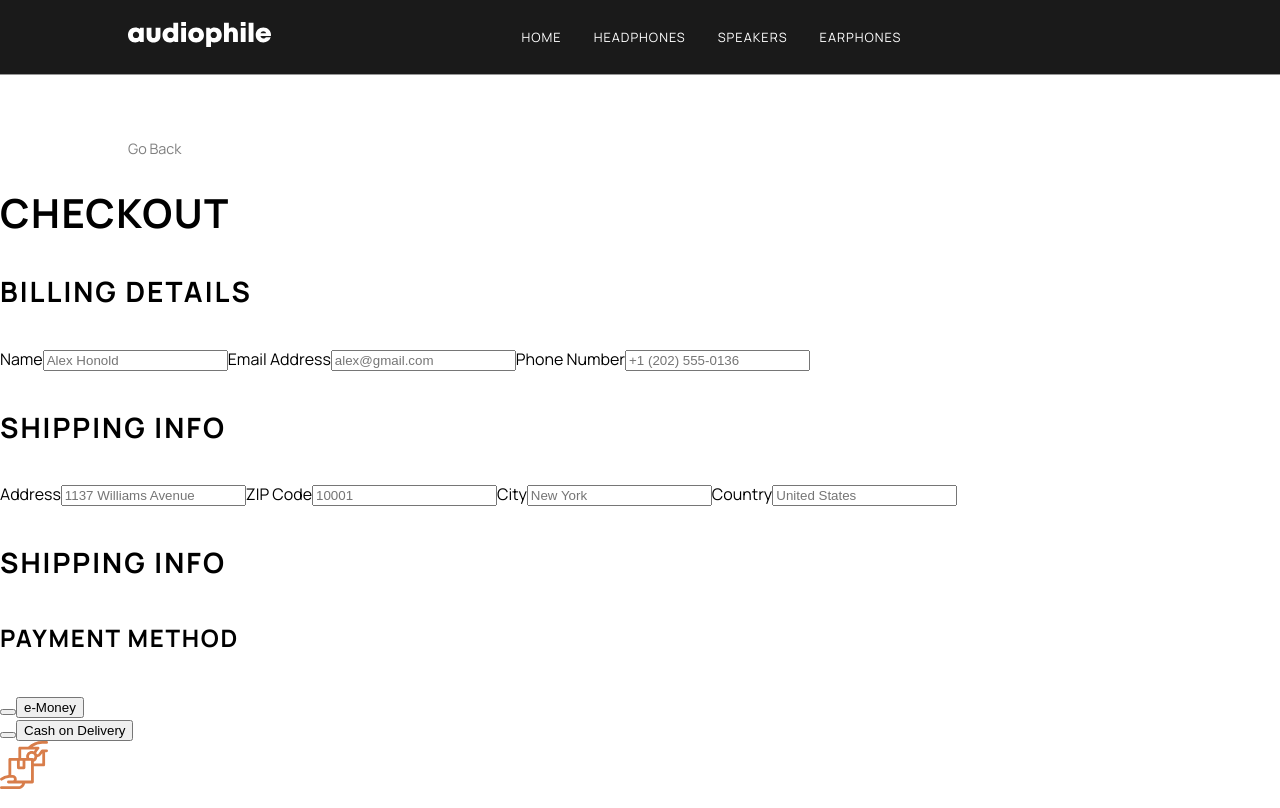
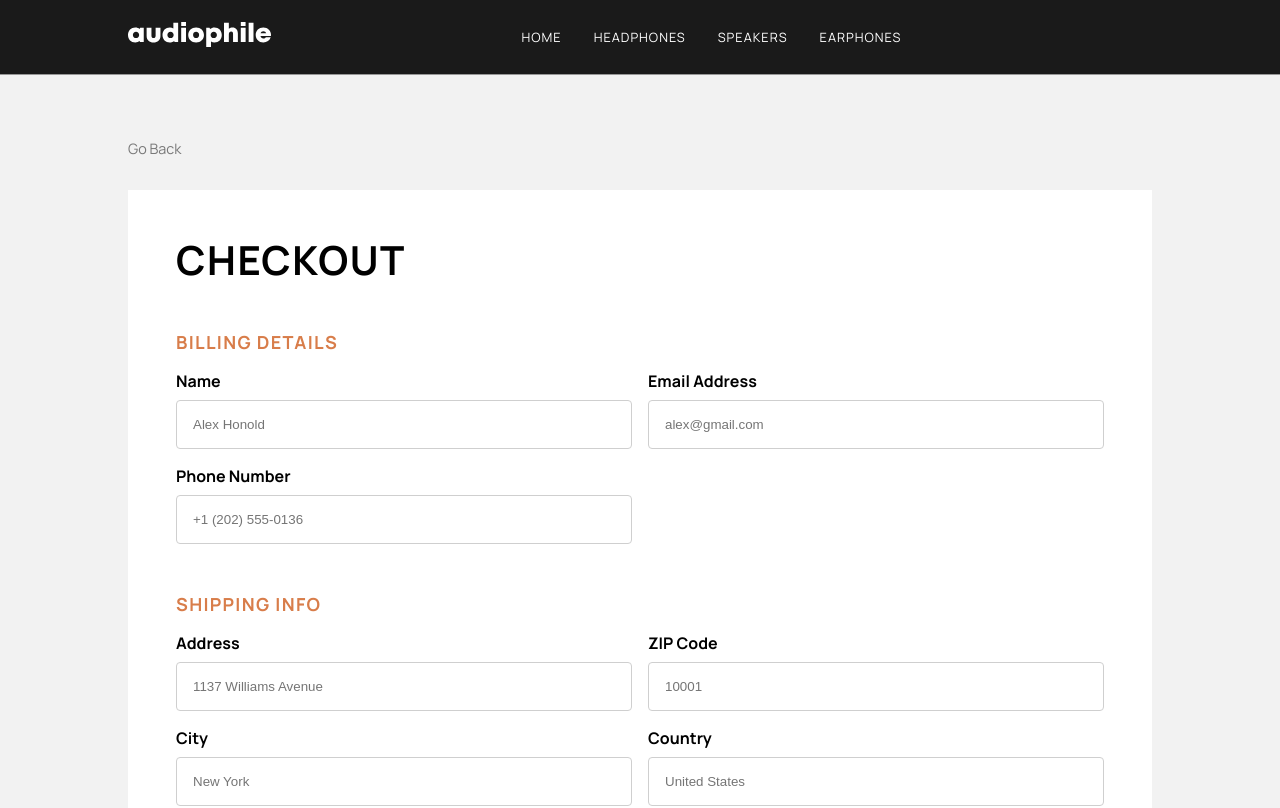
Before and after one commit to DaveWesl/audiophile-ecommerce-website, a React (Create React App) app: page / in a window 1280 px wide. Shown: the top 808 px of the page. Built offline with nearby package versions, Linux system fonts and the light colour scheme.

Commit message:
started checkout form

```diff
--- a/src/pages/Checkout/Checkout.css
+++ b/src/pages/Checkout/Checkout.css
@@ -0,0 +1,68 @@
+.checkout {
+    background-color: rgba(242, 242, 242, 1);
+    padding: 4rem 8rem 7rem 8rem;
+}
+
+.checkout-back {
+    margin: 0;
+    padding: 0 0 2rem 0;
+    background-color: rgba(242, 242, 242, 1);
+}
+
+.checkout-form {
+    display: grid;
+    grid-template-columns: repeat(2, 1fr);
+    gap: 1rem;
+}
+
+.checkout-h2,
+.checkout-h6 {
+    grid-column: span 2;
+}
+
+.checkout-label {
+    font-weight: bold;
+    padding-bottom: 0.5rem;
+}
+
+.checkout-label-container input {
+    border: 1px solid rgba(207, 207, 207, 1);
+    border-radius: 4px;
+    padding: 1rem;
+}
+
+.checkout-label-test {
+    display: flex;
+    justify-content: space-between;
+}
+
+.label-test-wrong {
+    color: rgba(205, 44, 44, 1);
+    font-weight: 200;
+    margin: 0;
+}
+
+.checkout-label-container input:hover,
+.checkout-label-container input:active {
+    border: 1px solid rgba(216, 125, 74, 1);
+    cursor: pointer;
+}
+
+.checkout-container {
+    background-color: white;
+    padding: 3rem;
+}
+
+.checkout-h2 {
+    margin: 0;
+}
+
+.checkout-h6 {
+    color: rgba(216, 125, 74, 1);
+    margin: 2rem 0 0 0;
+}
+
+.checkout-label-container {
+    display: flex;
+    flex-direction: column;
+}
--- a/src/pages/Checkout/Checkout.js
+++ b/src/pages/Checkout/Checkout.js
@@ -1,39 +1,95 @@
-import React from 'react'
 import './Checkout.css'
 import { Link } from 'react-router-dom'
+import React, { useState } from 'react';
+
 
 function Checkout () {
+    const [email, setEmail] = useState('');
+    const [phoneNumber, setPhoneNumber] = useState('');
+
+    const [validEmail, setValidEmail] = useState(true);
+    const [validPhoneNumber, setValidPhoneNumber] = useState(true);
+
+    const handleEmailChange = (event) => {
+        const emailValue = event.target.value;
+        setEmail(emailValue);
+        const isValidEmail = /^[^\s@]+@[^\s@]+\.[^\s@]+$/.test(emailValue);
+        setValidEmail(isValidEmail);
+    };
+
+    const handlePhoneNumberChange = (event) => {
+        const phoneNumberValue = event.target.value;
+        setPhoneNumber(phoneNumberValue);
+        setValidPhoneNumber(/^\+?[0-9 \-()]{8,}$/.test(phoneNumberValue));
+    };
+
     return (
         <div className='checkout'>
-            <Link to='/' className='button-back'>Go Back</Link>
+            <Link to='/' className='button-back checkout-back'>Go Back</Link>
             <div className='checkout-container'>
                 <div className='checkout-form'>
                     <h2 className='checkout-h2'>CHECKOUT</h2>
 
-                    <h4 className='checkout-h4'>BILLING DETAILS</h4>
-                    <label htmlFor="billing-name">Name</label>
-                    <input type="text" id="billing-name" name="billing-name" placeholder="Alex Honold" />
-                    <label htmlFor="billing-email">Email Address</label>
-                    <input type="text" id="billing-email" name="billing-email" placeholder="alex@gmail.com" />
-                    <label htmlFor="billing-phone">Phone Number</label>
-                    <input type="text" id="billing-phone" name="billing-phone" placeholder="+1 (202) 555-0136" />
+                    <h6 className='checkout-h6'>BILLING DETAILS</h6>
+                    <div className="checkout-label-container">
+                        <label className='checkout-label' htmlFor="billing-name">Name</label>
+                        <input type="text" id="billing-name" name="billing-name" placeholder="Alex Honold" />
+                    </div>
+                    <div className="checkout-label-container">
+                        <div className='checkout-label-test'>
+                            <label className='checkout-label' htmlFor="billing-email">Email Address</label>
+                            {!validEmail && <p className='label-test-wrong'>Wrong format</p>}
+                        </div>
+                        <input
+                            type="email"
+                            id="billing-email"
+                            name="billing-email"
+                            placeholder="alex@gmail.com"
+                            value={email}
+                            onChange={handleEmailChange}
+                            style={{borderColor: validEmail ? '' : 'rgba(205, 44, 44, 1)'}}
+                        />
+                    </div>
+                    <div className="checkout-label-container">
+                        <div className='checkout-label-test'>
+                            <label className='checkout-label' htmlFor="billing-phone">Phone Number</label>
+                            {!validPhoneNumber && <p className='label-test-wrong'>Wrong format</p>}
+                        </div>
+                        <input
+                            type="text"
+                            id="billing-phone"
+                            name="billing-phone"
+                            placeholder="+1 (202) 555-0136"
+                            value={phoneNumber}
+                            onChange={handlePhoneNumberChange}
+                            style={{borderColor: validPhoneNumber ? '' : 'rgba(205, 44, 44, 1)'}}
+                        />
+                    </div>
 
-                    <h4 className='checkout-h4'>SHIPPING INFO</h4>
-                    <label htmlFor="shipping-address">Address</label>
-                    <input type="text" id="shipping-address" name="shipping-address" placeholder="1137 Williams Avenue" />
-                    <label htmlFor="shipping-zip">ZIP Code</label>
-                    <input type="text" id="shipping-zip" name="shipping-zip" placeholder="10001" />
-                    <label htmlFor="billing-city">City</label>
-                    <input type="text" id="shipping-city" name="shipping-city" placeholder="New York" />
-                    <label htmlFor="billing-country">Country</label>
-                    <input type="text" id="shipping-country" name="shipping-country" placeholder="United States" />
+                    <h6 className='checkout-h6'>SHIPPING INFO</h6>
+                    <div className="checkout-label-container">
+                        <label className='checkout-label' htmlFor="shipping-address">Address</label>
+                        <input type="text" id="shipping-address" name="shipping-address" placeholder="1137 Williams Avenue" />
+                    </div>
+                    <div className="checkout-label-container">
+                        <label className='checkout-label' htmlFor="shipping-zip">ZIP Code</label>
+                        <input type="text" id="shipping-zip" name="shipping-zip" placeholder="10001" />
+                    </div>
+                    <div className="checkout-label-container">
+                        <label className='checkout-label' htmlFor="billing-city">City</label>
+                        <input type="text" id="shipping-city" name="shipping-city" placeholder="New York" />
+                    </div>
+                    <div className="checkout-label-container">
+                        <label className='checkout-label' htmlFor="billing-country">Country</label>
+                        <input type="text" id="shipping-country" name="shipping-country" placeholder="United States" />
+                    </div>
 
-                    <h4 className='checkout-h4'>SHIPPING INFO</h4>
-                    <h5 className='checkout-h5'>Payment Method</h5>
+                    <h6 className='checkout-h6'>Payment Method</h6>
                     <div className='checkout-button'>
                         <button className='checkout-button-circle1'></button>
                         <button className='checkout-button-text1'>e-Money</button>
                     </div>
+
                     <div className='checkout-button'>
                         <button className='checkout-button-circle2'></button>
                         <button className='checkout-button-text2'>Cash on Delivery</button>
```
